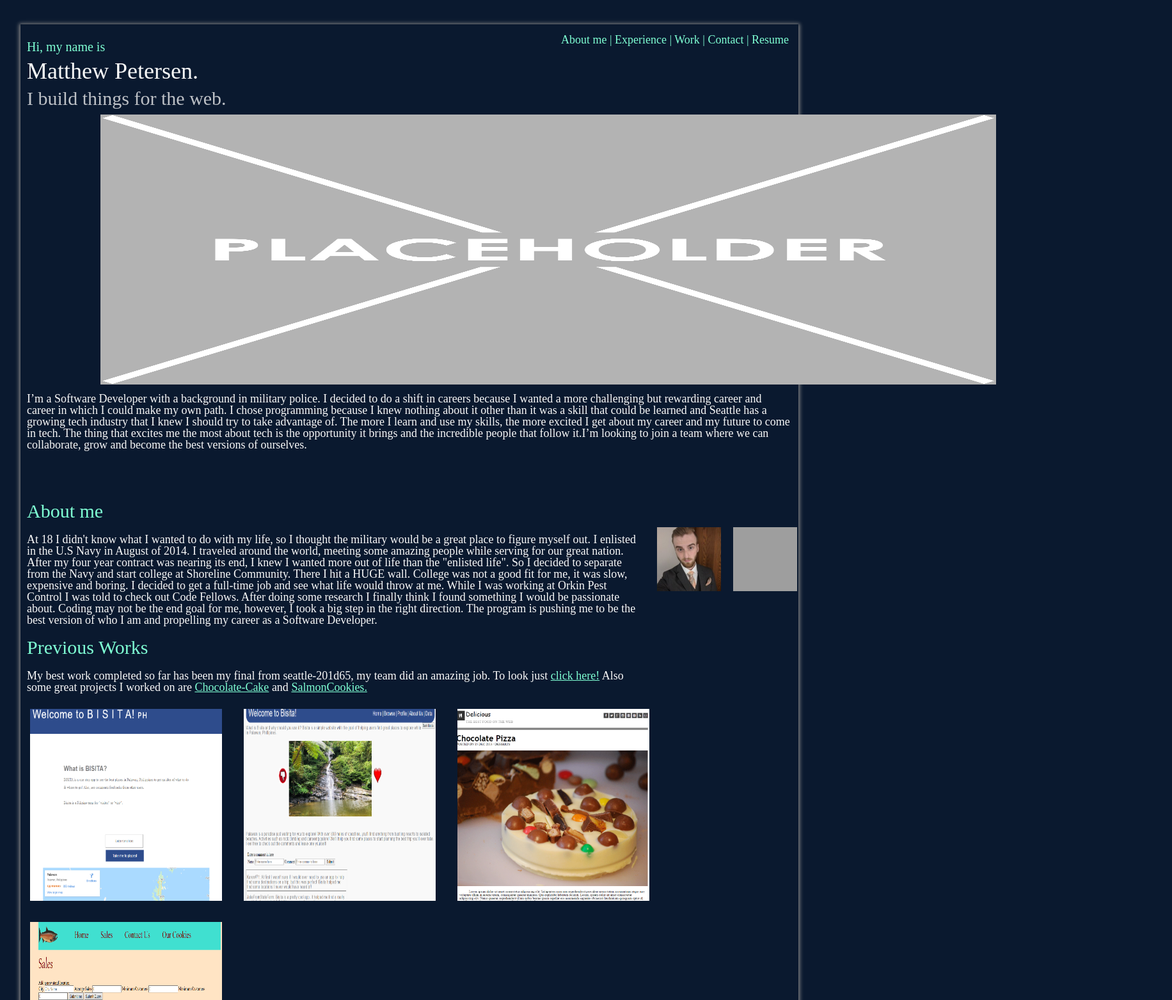
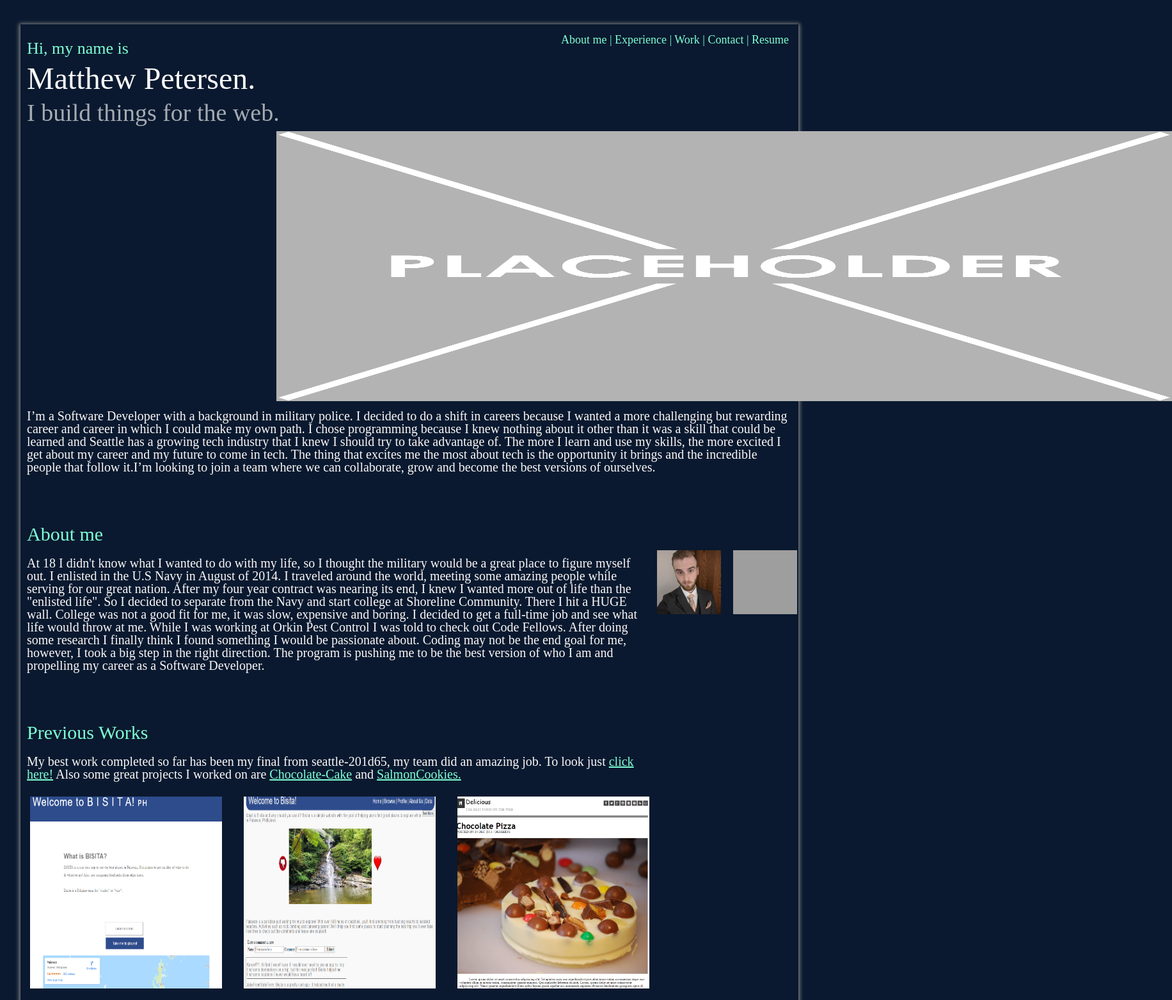
Before and after one commit to Mattpet26/Portfolio, a plain HTML site: page index.html in a window 1280 px wide. Shown: the top 1563 px of the page at 64% size, 1832 px wide, since content can reach past the window. Drawn offline with Linux system fonts and the light colour scheme; grey boxes are pictures that could not be loaded.

Commit message:
added some styling

```diff
--- /dev/null
+++ b/css/module.css
@@ -0,0 +1,3 @@
+p {
+  font-size: 25px;
+}
--- a/style.css
+++ b/css/style.css
@@ -15,27 +15,27 @@ header{
 }
 
 h1 {
-  font-size: 20px;
+  font-size: 26px;
   margin: 10px;
   padding-top: 25px;
   color: aquamarine;
 }
 
 h2 {
-  font-size: 36px;
+  font-size: 48px;
   margin: 10px;
 }
 
 h3 {
-  font-size: 30px;
+  font-size: 38px;
   margin: 10px;
-  opacity: .75;
+  opacity: .65;
 }
 
 #banner {
   height: 422px;
   width: 1400px;
-  padding-left: 125px;
+  padding-left: 400px;
 }
 
 #intro{
@@ -44,12 +44,12 @@ h3 {
 
 body > #intro > p {
   padding: 10px;
-  font-size: large;
 }
 
 #about {
   padding-top: 30px;
   padding-bottom: 30px;
+  overflow: auto;
 }
 
 h4 {
@@ -60,7 +60,6 @@ h4 {
 
 body > #about > p {
   padding: 10px;
-  font-size: large;
   width: 960px;
   float: left;
 }
@@ -84,7 +83,6 @@ h5 {
 
 body > #workhist > p {
   padding: 10px;
-  font-size: large;
   width: 960px;
 }
 
@@ -107,16 +105,19 @@ h6 {
 #contact{
   padding-top: 30px;
   padding-bottom: 30px;
+  font-size: larger;
 }
 
 body > #contact > ul {
   padding: 10px;
-  font-size: large;
   width: 960px;
 }
 
 footer {
   text-align: center;
   padding: 12px;
-  font-size: smaller;
 }
+
+section > p {
+  font-size: 20px;
+}
--- a/index.html
+++ b/index.html
@@ -2,8 +2,11 @@
 <html>
   <head>
     <title>My Portfolio</title>
-    <link rel="stylesheet" href="reset.css" type="text/css">
-    <link rel="stylesheet" href="style.css" type="text/css">
+    <link rel="stylesheet" href="css/reset.css" type="text/css">
+    <link rel="stylesheet" href="css/style.css" type="text/css">
+    <link rel="stylesheet" href="css/base.css" type="text/css">
+    <link rel="stylesheet" href="css/layout.css" type="text/css">
+    <link rel="stylesheet" href="css/module.css" type="text/css">
   </head>
   <body>
     <header>
@@ -27,10 +30,10 @@
     </section>
 
     <section id="about">
-    <h4>About me</h4>
-    <p>At 18 I didn't know what I wanted to do with my life, so I thought the military would be a great place to figure myself out. I enlisted in the U.S Navy in August of 2014. I traveled around the world, meeting some amazing people while serving for our great nation. After my four year contract was nearing its end, I knew I wanted more out of life than the "enlisted life". So I decided to separate from the Navy and start college at Shoreline Community. There I hit a HUGE wall. College was not a good fit for me, it was slow, expensive and boring. I decided to get a full-time job and see what life would throw at me. While I was working at Orkin Pest Control I was told to check out Code Fellows. After doing some research I finally think I found something I would be passionate about. Coding may not be the end goal for me, however, I took a big step in the right direction. The program is pushing me to be the best version of who I am and propelling my career as a Software Developer.</p>
-    <img id="aboutmeimg" src="pics/0.jpg">
-    <img id="aboutmeimg" src="pics/IMG_0590.jpg">
+      <h4>About me</h4>
+      <p>At 18 I didn't know what I wanted to do with my life, so I thought the military would be a great place to figure myself out. I enlisted in the U.S Navy in August of 2014. I traveled around the world, meeting some amazing people while serving for our great nation. After my four year contract was nearing its end, I knew I wanted more out of life than the "enlisted life". So I decided to separate from the Navy and start college at Shoreline Community. There I hit a HUGE wall. College was not a good fit for me, it was slow, expensive and boring. I decided to get a full-time job and see what life would throw at me. While I was working at Orkin Pest Control I was told to check out Code Fellows. After doing some research I finally think I found something I would be passionate about. Coding may not be the end goal for me, however, I took a big step in the right direction. The program is pushing me to be the best version of who I am and propelling my career as a Software Developer.</p>
+      <img id="aboutmeimg" src="pics/0.jpg">
+      <img id="aboutmeimg" src="pics/IMG_0590.jpg">
     </section>
 
     <section id="workhist">
```
Also changed, not shown: css/base.css (added), css/layout.css (added), css/reset.css (renamed from reset.css).
